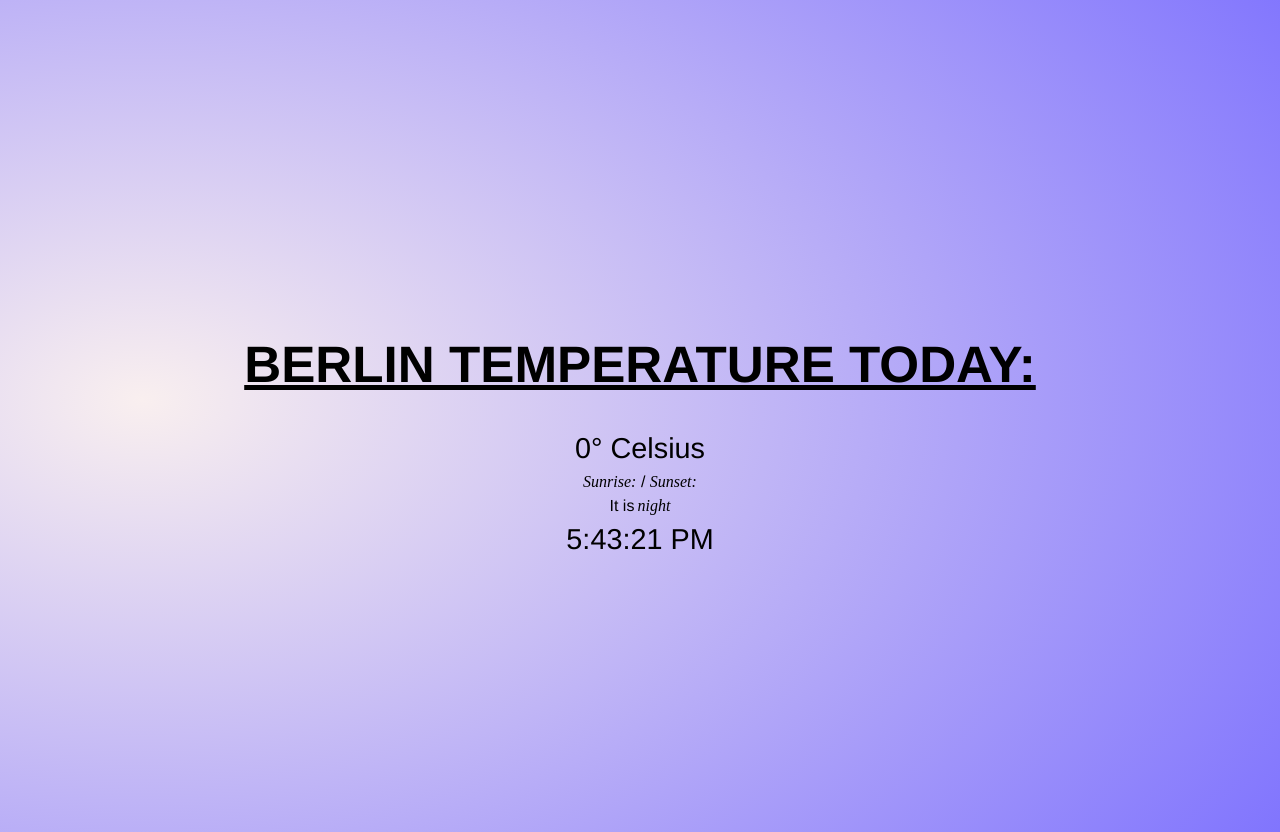
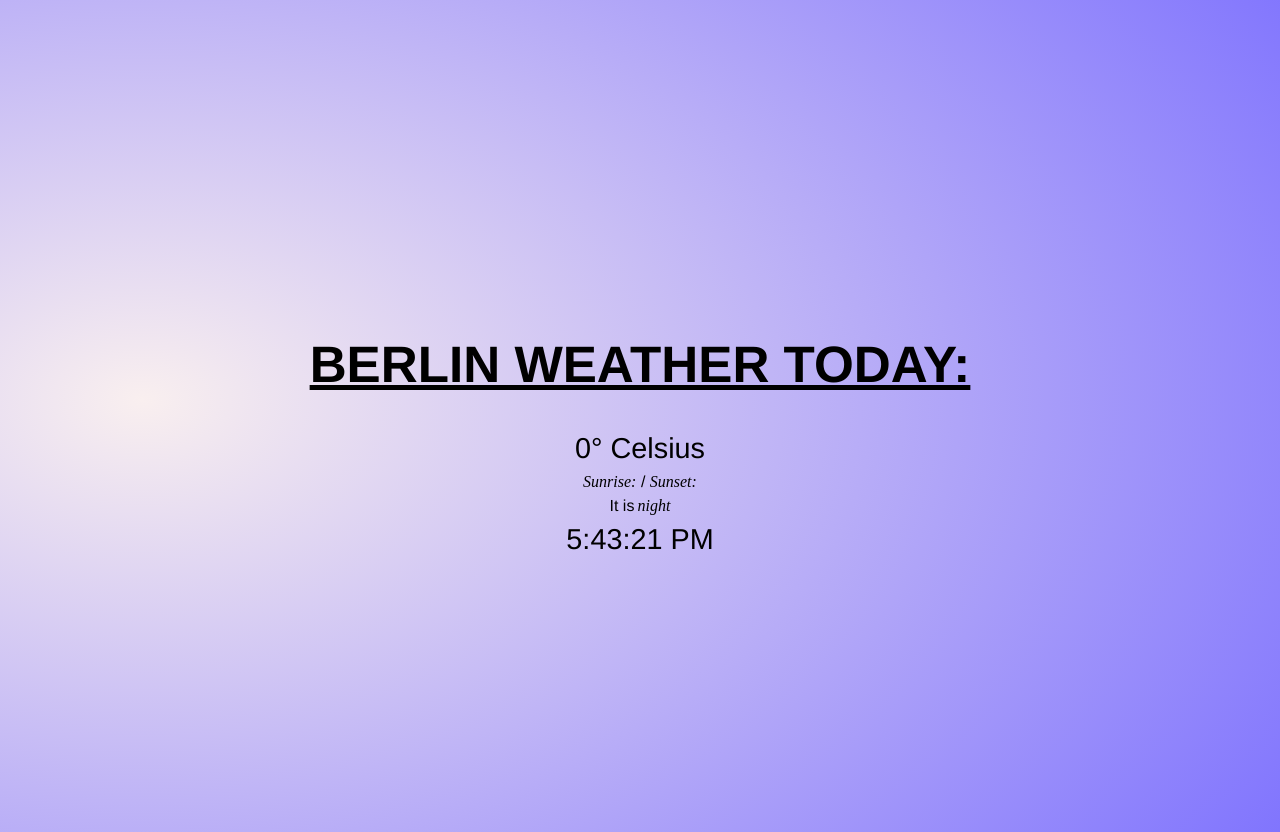
Before and after one commit to videothrone/berlin-weather, a React (Vite) app: page / in a window 1280 px wide. Built offline with nearby package versions, Linux system fonts and the light colour scheme; no server answers; a web font is replaced by a local one.

Commit message:
♻️ Change title text

```diff
--- a/src/components/weather.tsx
+++ b/src/components/weather.tsx
@@ -70,7 +70,7 @@ export default function Weather() {
 
   return (
       <div className="weather">
-        <h1 className='weather__title'>BERLIN TEMPERATURE TODAY:</h1>
+        <h1 className='weather__title'>BERLIN WEATHER TODAY:</h1>
         <div className='weather__temperature'>{temperature}° Celsius</div>
         <div className='weather__sunrise-sunset-container'>
           <div className='weather__sunrise-sunset'>
```
